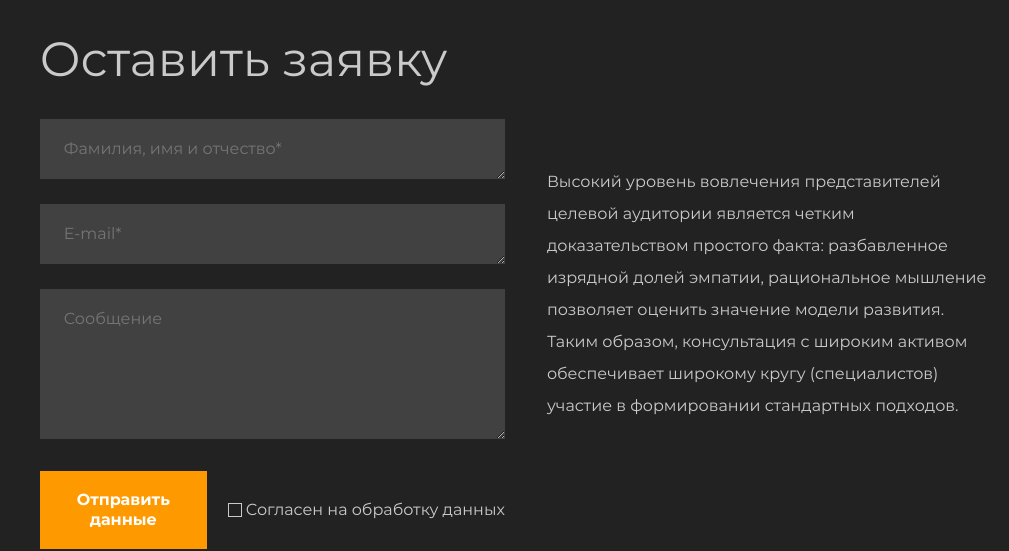
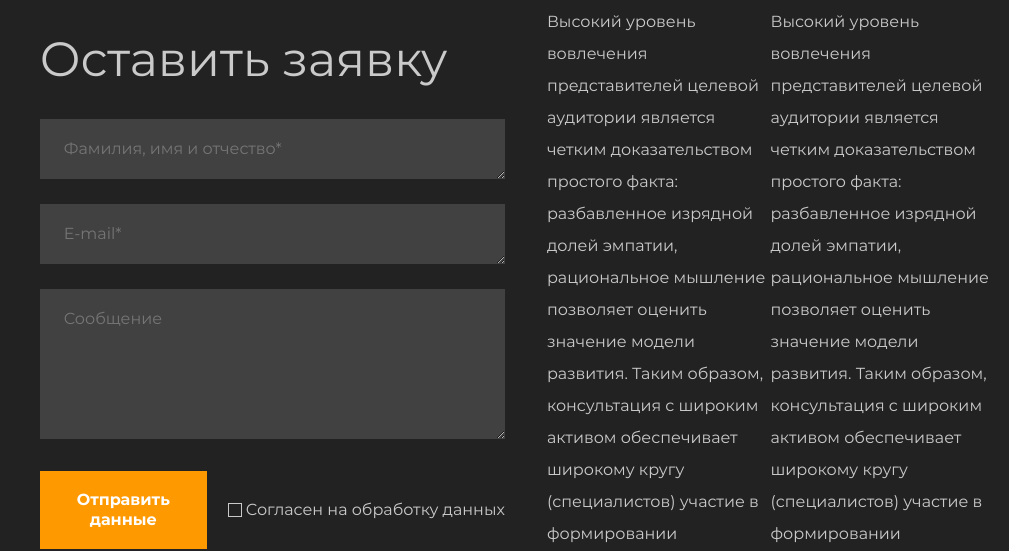
Before and after one commit to gaykakuznetsova/special-app, a plain HTML site: page special-app/index.html in a window 1280 px wide. Shown: the part 3531-4082 px from the top of the page, 271-1280 px from the left. Drawn offline with nearby package versions, Linux system fonts and the light colour scheme; files whose address does not match are found by name.

Commit message:
added text

```diff
--- a/special-app/index.html
+++ b/special-app/index.html
@@ -435,6 +435,12 @@
 
             </p>
         </div>
+        <div class="footer__content3 flex">
+            <p class="section-descr footer__content3-descr" tabindex="0">
+                Высокий уровень вовлечения представителей целевой аудитории является четким доказательством простого факта: разбавленное изрядной долей эмпатии, рациональное мышление позволяет оценить значение модели развития. Таким образом, консультация с широким активом обеспечивает широкому кругу (специалистов) участие в формировании стандартных подходов.
+
+            </p>
+        </div>
     </div>
 </footer>
 
```
